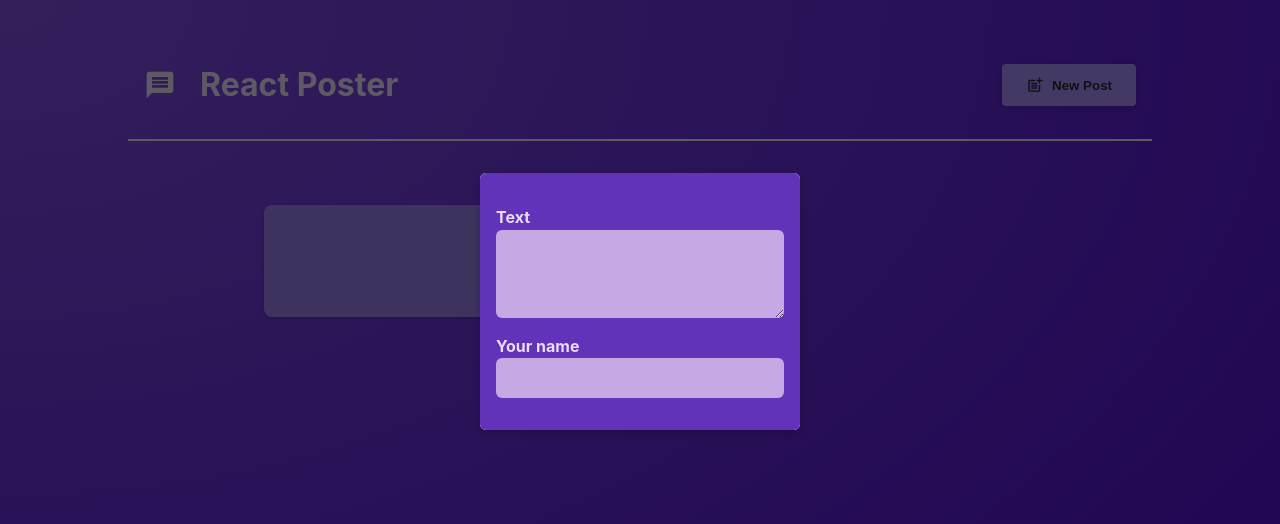
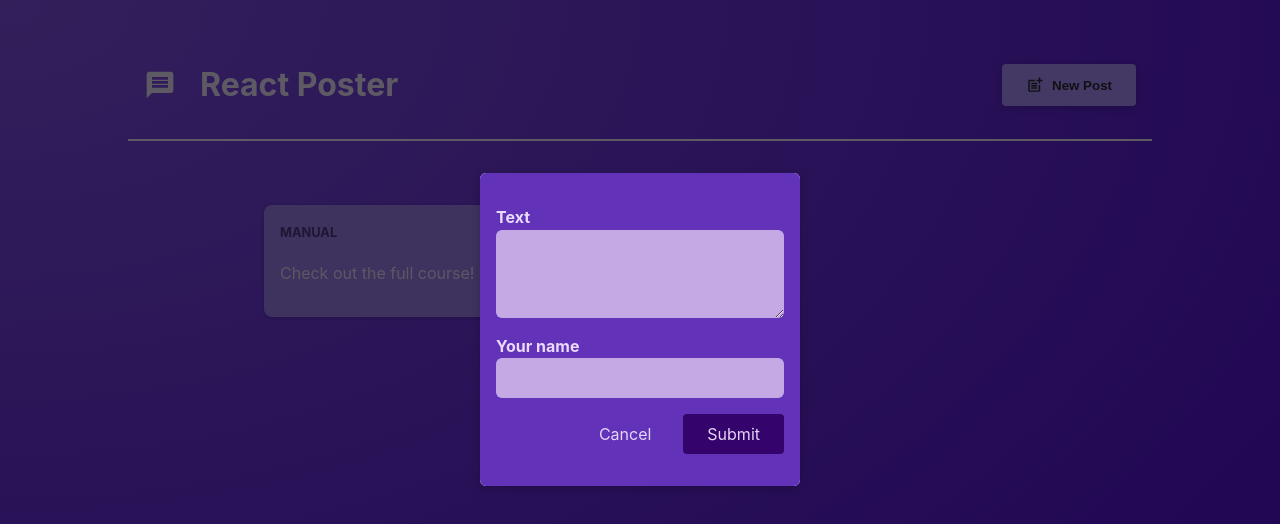
Before and after one commit to APapeIsName/react-crash-course, a React (Vite) app: page / in a window 1280 px wide. Both pictures are taken after a click on the button "New Post". Shown: the top 524 px of the page. Built offline with nearby package versions, Linux system fonts and the light colour scheme.

Commit message:
Design : 양식 버튼 추가

```diff
--- a/src/components/NewPost.jsx
+++ b/src/components/NewPost.jsx
@@ -1,16 +1,41 @@
+import { useState } from 'react';
 import classes from './NewPost.module.css';
 
-function NewPost({onBodyChange, onAuthorChange}) {
+function NewPost({onCancel}) {
+  const [ enteredBody, setEnteredBody ] = useState('');
+  const [ enteredAuthor, setEnteredAuthor ] = useState('');
+
+  function bodyChangeHandler(event) {
+      setEnteredBody(event.target.value);
+  }
+
+  function authorChangeHandler(event) {
+      setEnteredAuthor(event.target.value);
+  }
+
+  function submitHandler(event) {
+    event.preventDefault();
+    const postData = {
+      body: enteredBody,
+      author: enteredAuthor
+    }
+    console.log(postData);
+    onCancel();
+  }
 
   return (
-    <form className={classes.form}>
+    <form className={classes.form} onSubmit={submitHandler}>
       <p>
         <label htmlFor="body">Text</label>
-        <textarea id="body" required rows={3} onChange={onBodyChange} />
+        <textarea id="body" required rows={3} onChange={bodyChangeHandler} />
       </p>
       <p>
         <label htmlFor="name">Your name</label>
-        <input type="text" id="name" required onChange={onAuthorChange} />
+        <input type="text" id="name" required onChange={authorChangeHandler} />
+      </p>
+      <p className={classes.actions}>
+        <button type="button" onClick={onCancel}>Cancel</button>
+        <button>Submit</button>
       </p>
     </form>
   );
--- a/src/components/PostsList.jsx
+++ b/src/components/PostsList.jsx
@@ -1,43 +1,17 @@
-import { useState } from 'react';
-
 import Modal from "./Modal";
 import NewPost from "./NewPost";
 import Post from "./Post";
 import classes from './PostsList.module.css'
 
 function PostsList({isPosting, onStopPosting}) {
-    const [ enteredBody, setEnteredBody ] = useState('');
-    const [ enteredAuthor, setEnteredAuthor ] = useState('');
-
-    function changeBodyHandler(event) {
-        setEnteredBody(event.target.value);
-    }
-
-    function changeAuthorHandler(event) {
-        setEnteredAuthor(event.target.value);
-    }
-
-    // let modalContent;
-
-    // if(modalIsVisible) {
-    //     modalContent = <Modal onClose={hideModalHandler}>
-    //     <NewPost
-    //         onBodyChange={changeBodyHandler}
-    //         onAuthorChange={changeAuthorHandler}
-    //     />
-    // </Modal>
-    // }
-
     return (
         <>
             {isPosting && (<Modal onClose={onStopPosting}>
                 <NewPost
-                    onBodyChange={changeBodyHandler}
-                    onAuthorChange={changeAuthorHandler}
+                    onCancel={onStopPosting}
                 />
             </Modal>)}
             <ul className={classes.posts}>
-                <Post author={enteredAuthor} body={enteredBody}/>
                 <Post author="Manual" body="Check out the full course!"/>
             </ul>
         </>
```
